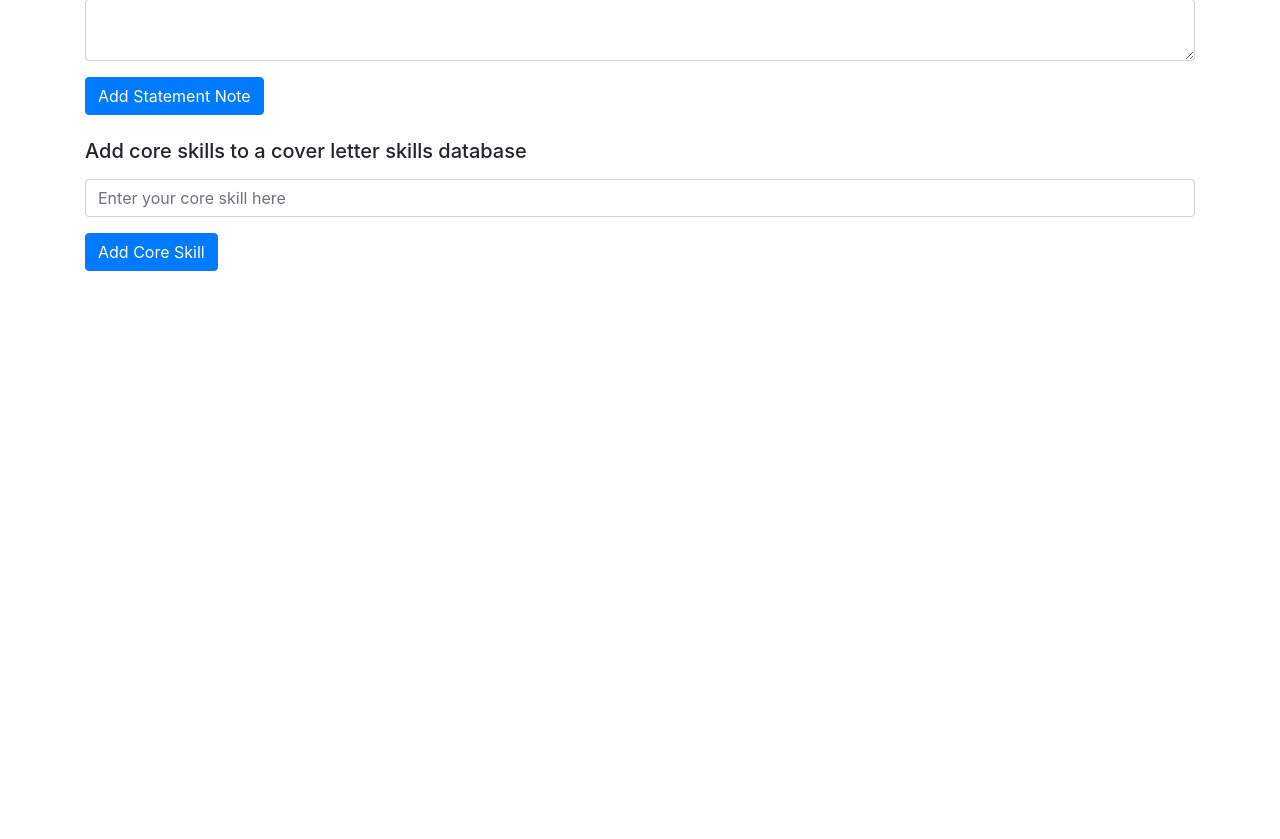
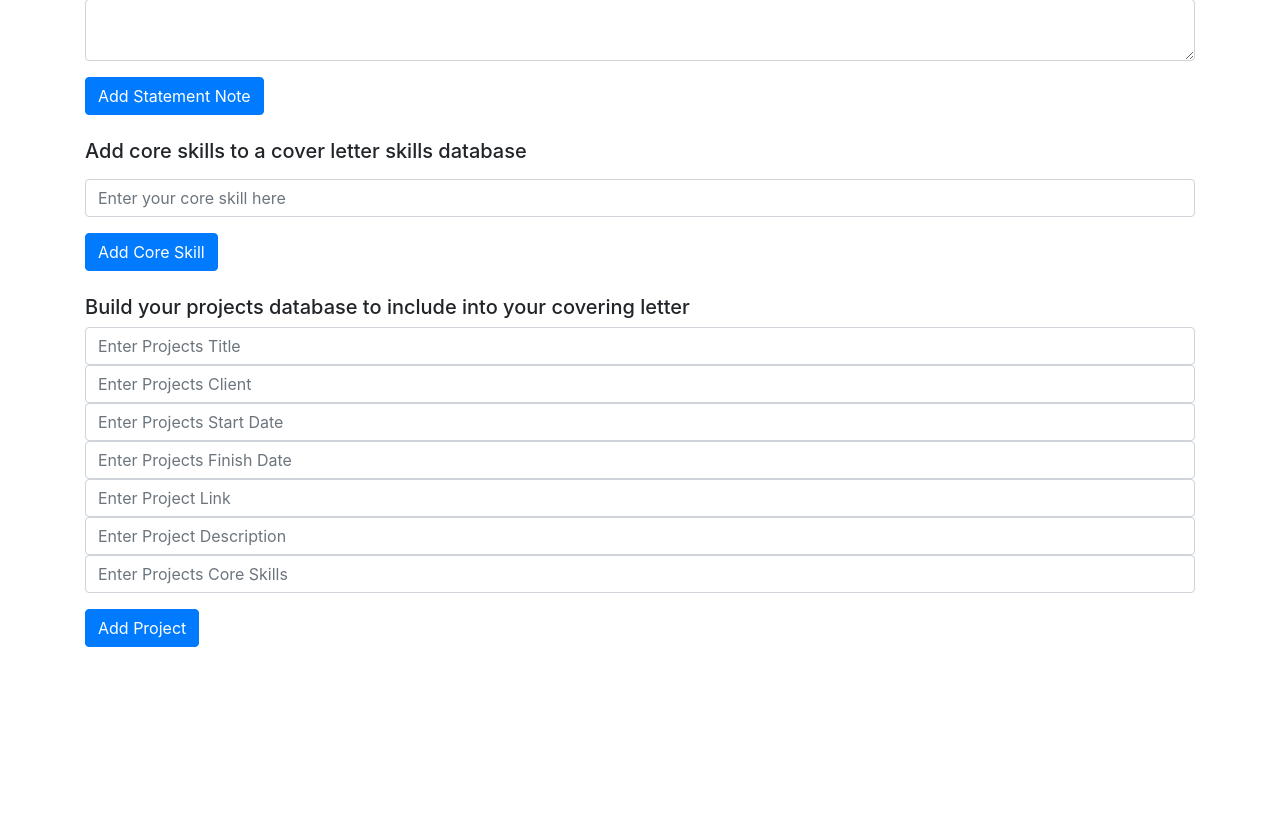
Before and after one commit to toppy007/covered-flask-python-app, a Flask app: page /profile in a window 1280 px wide. Shown: the part 551-1390 px from the top of the page. Before the commit the page ends 822 px from the top, so only its background shows below. Run offline with Flask 3, Linux system fonts and the light colour scheme; a user stored in the database is signed in; some libraries are stand-ins or nearby versions.

Commit message:
added project model and html input form

```diff
--- a/website/templates/profile.html
+++ b/website/templates/profile.html
@@ -70,4 +70,33 @@
           <button type="submit" class="btn btn-primary">Add Core Skill</button>
       </div>
     </form>
+
+  <br />
+  <h5 align="left">Build your projects database to include into your covering letter</h5>
+    <form method="POST">
+      <div class="form-group">
+        <input type="text" name="project_title" id="project_title" class="form-control" placeholder="Enter Projects Title">
+        <input type="text" name="project_client" id="project_client" class="form-control" placeholder="Enter Projects Client">
+        <input type="text" name="project_date_from" id="Project_date_from" class="form-control" placeholder="Enter Projects Start Date">
+        <input type="text" name="project_date_too" id="Project_date_too" class="form-control" placeholder="Enter Projects Finish Date">
+        <input type="text" name="project_link" id="project_link" class="form-control" placeholder="Enter Project Link">
+        <input type="text" name="project_description" id="project_description" class="form-control" placeholder="Enter Project Description">
+        <input type="text" name="project_core_skill" id="project_core_skill" class="form-control" placeholder="Enter Projects Core Skills">
+      </div>
+      <div align="left">
+          <button type="submit" class="btn btn-primary">Add Project</button>
+      </div>
+    </form>
+
+
+    <br />
+    <br />
+    <br />
+    <br />
+    <br />
+    <br />
+    <br />
+    <br />
+
+
     {% endblock %}
--- a/website/views.py
+++ b/website/views.py
@@ -39,6 +39,7 @@ def profile():
                     db.session.add(new_skill)
                     db.session.commit()
                     flash('Skill added!', category='success')
+
         elif 'api_key' in request.form:
             key = request.form.get('api_key')
             if len(key) < 1:
```
